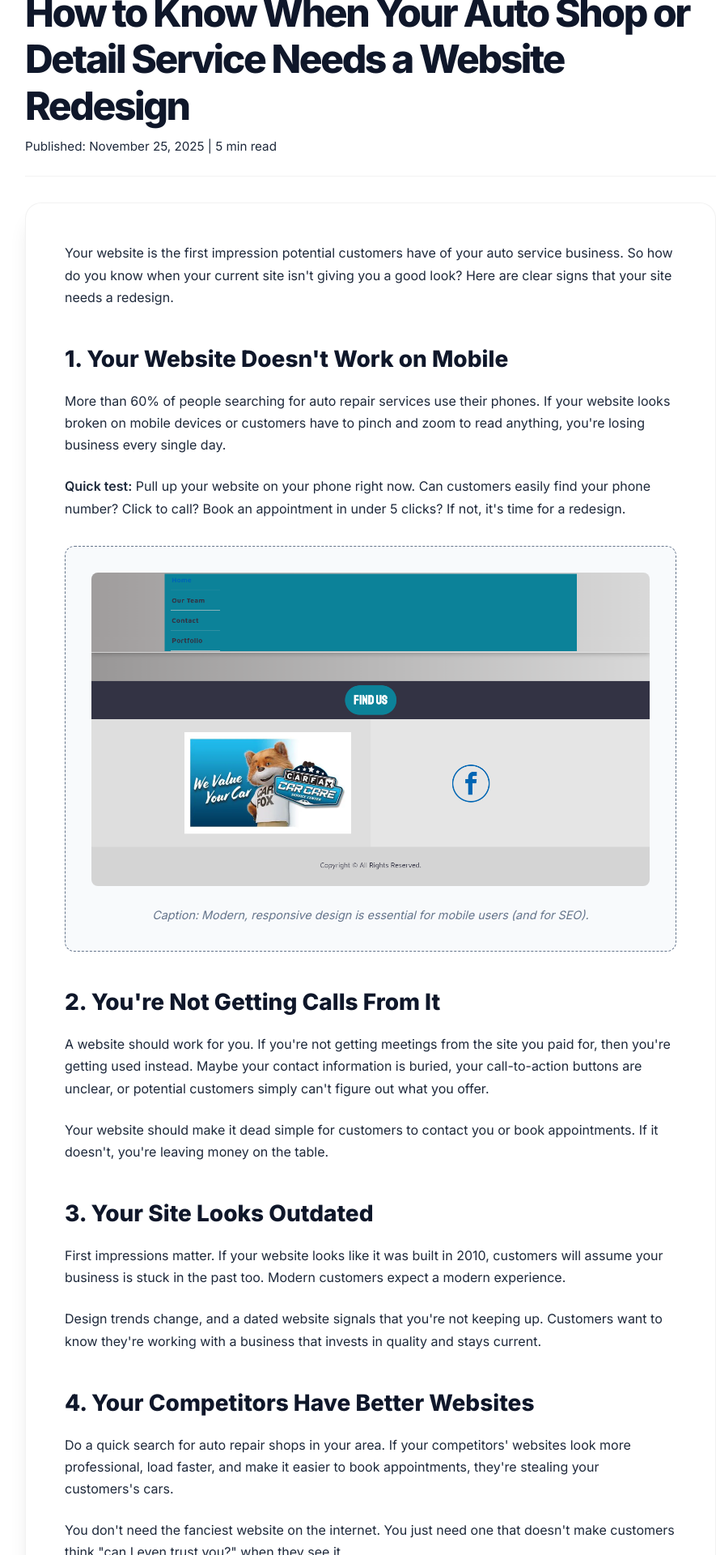
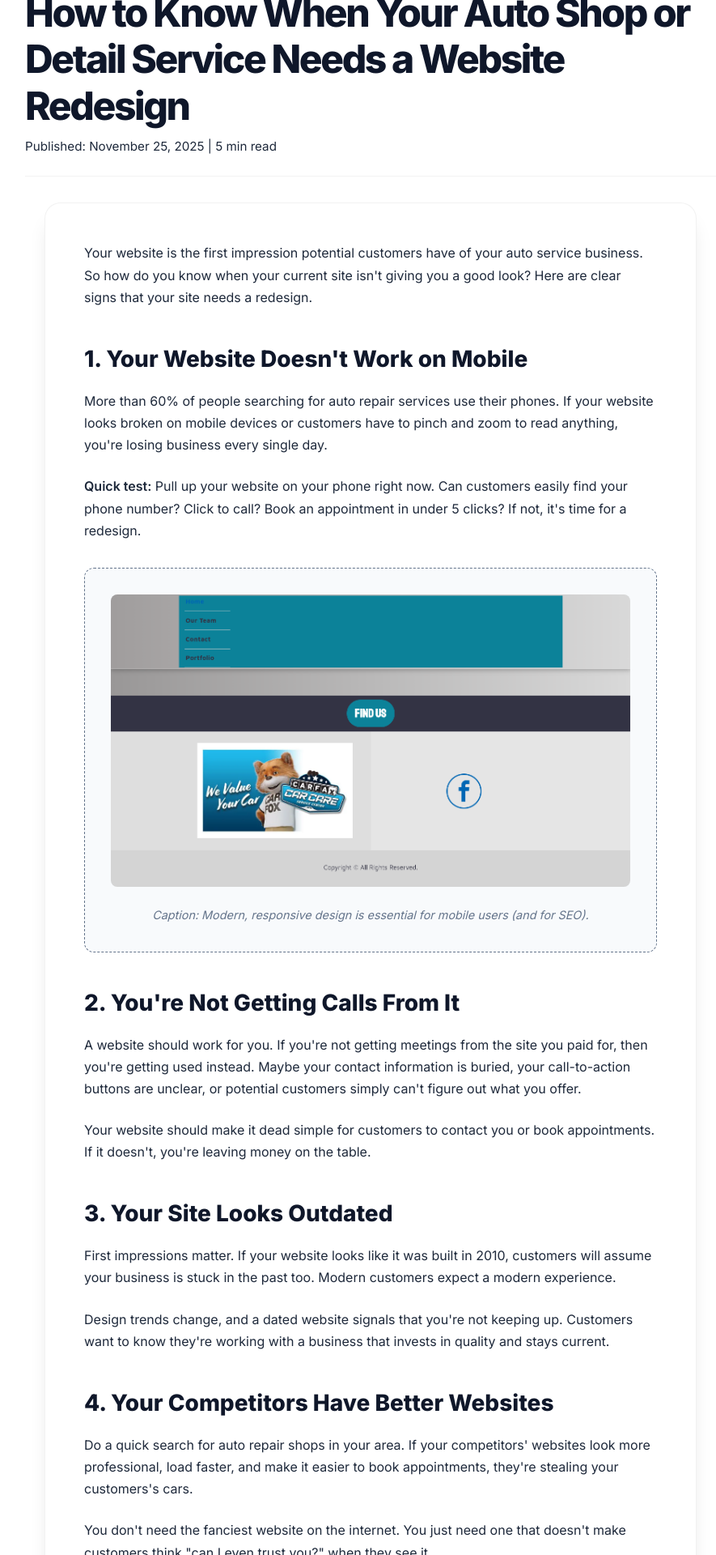
Before and after one commit to JamesBrownR/MeetingSurge, a Jekyll site: the page built from _posts/2025-11-25-website-redesign.md, in a window 1280 px wide. Shown: the part 540-2460 px from the top of the page at 81% size, without its empty margins (182-1067 px from the left). Built offline with Jekyll 4.4.1, drawn with Linux system fonts in a browser that asks for light colours.

Commit message:
Update 2025-11-25-website-redesign.md

```diff
--- a/_posts/2025-11-25-website-redesign.md
+++ b/_posts/2025-11-25-website-redesign.md
@@ -12,9 +12,8 @@ description: 7 signs your auto repair business website needs a redesign to start
 <!-- Blog Content Area -->
 
   <!-- Blog Content Area -->
-<div style ="padding:0;" class="blog-container">
+<div  class="blog-container">
     <article class="blog-post">
-
 
 
         <p>Your website is the first impression potential customers have of your auto service business. So how do you know when your current site isn't giving you a good look? Here are clear signs that your site needs a redesign.</p>
```
